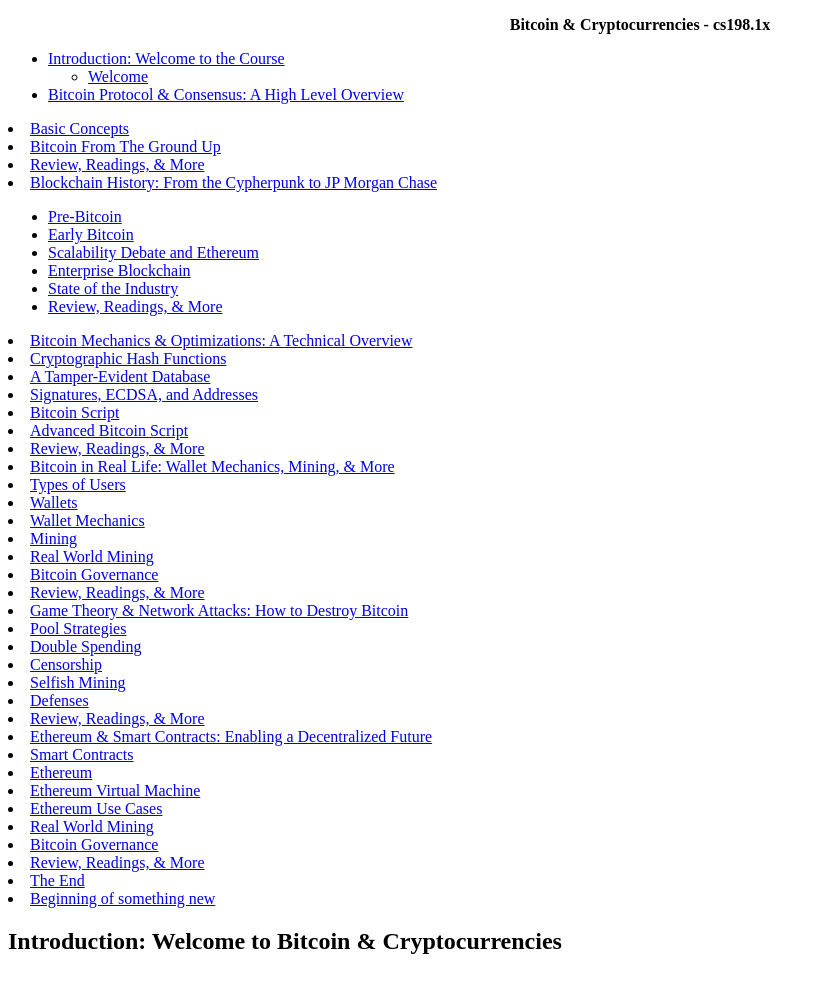
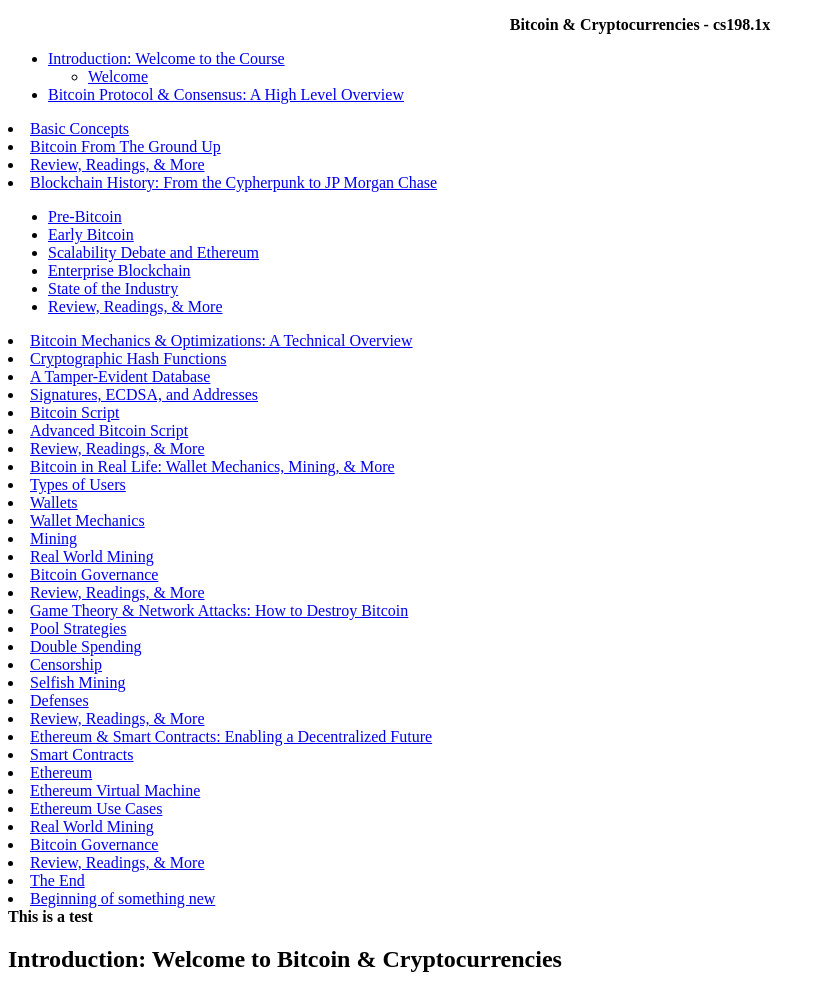
Before and after one commit to bbauska/Hello-World, a plain HTML site: page index.html in a window 1280 px wide. Shown: the whole page, without its empty margins (0-824 px from the left). Drawn offline with Linux system fonts and the light colour scheme.

Commit message:
Bitcoin & Cryptocurrencies - CS198.1x - Berkeley

```diff
--- a/index.html
+++ b/index.html
@@ -82,6 +82,6 @@
 
 </ul>
 </div>
-
+<b>This is a test</b>
 <h2 id="First_Point_Header">Introduction: Welcome to Bitcoin & Cryptocurrencies</h2>
 </html>
```
